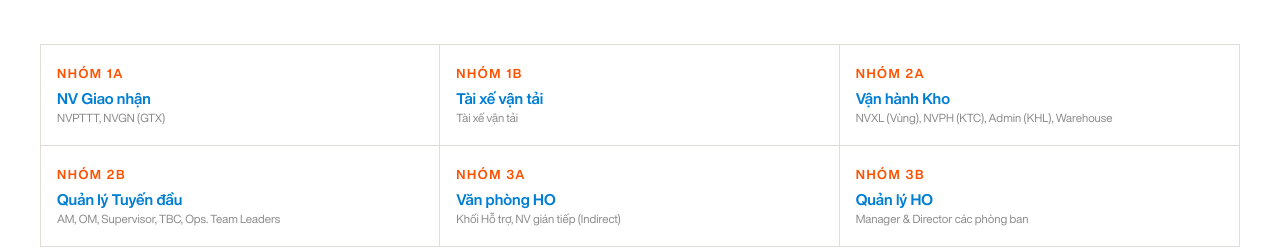
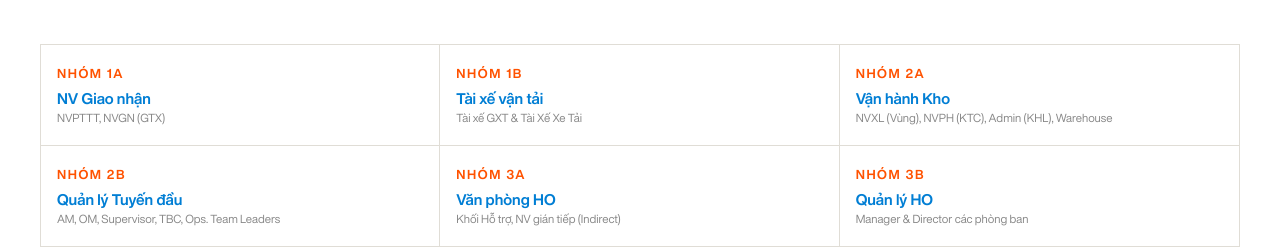
Before and after one commit to Ntna1302/GHN-Landingpage-EES2026, a Next.js app: page / in a window 1280 px wide. Shown: the part 2819-3067 px from the top of the page. Built offline with nearby package versions, Linux system fonts and the light colour scheme.

Commit message:
chaing name

```diff
--- a/components/sections/GroupFinder.tsx
+++ b/components/sections/GroupFinder.tsx
@@ -32,7 +32,7 @@ const GROUPS = [
     target: "Mục tiêu ≥70%",
     tabLabel: "Nhóm 1B",
     tabName: "Tài xế vận tải",
-    tabSub: "Tài xế vận tải",
+    tabSub: "Tài xế GXT & Tài Xế Xe Tải",
     link: "https://docs.google.com/forms/d/e/xxxxx/viewform",
   },
   {
```
